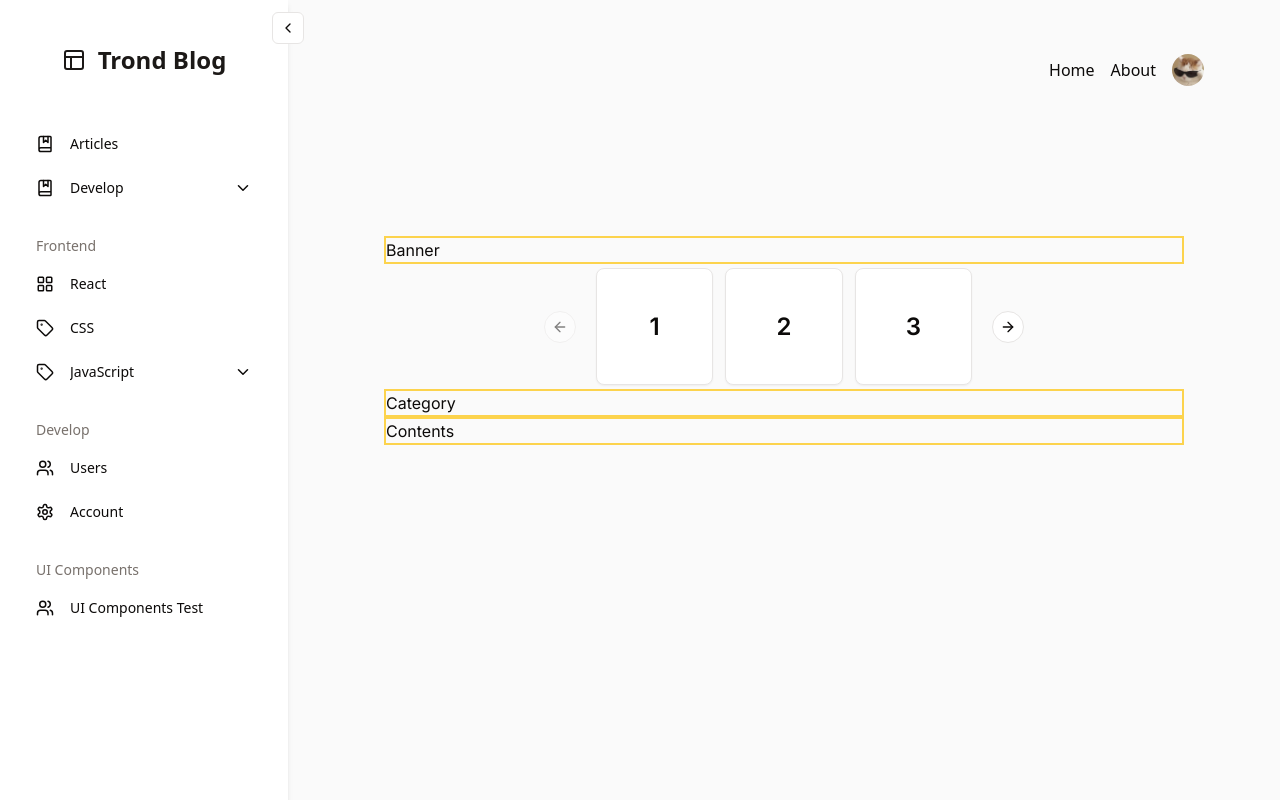
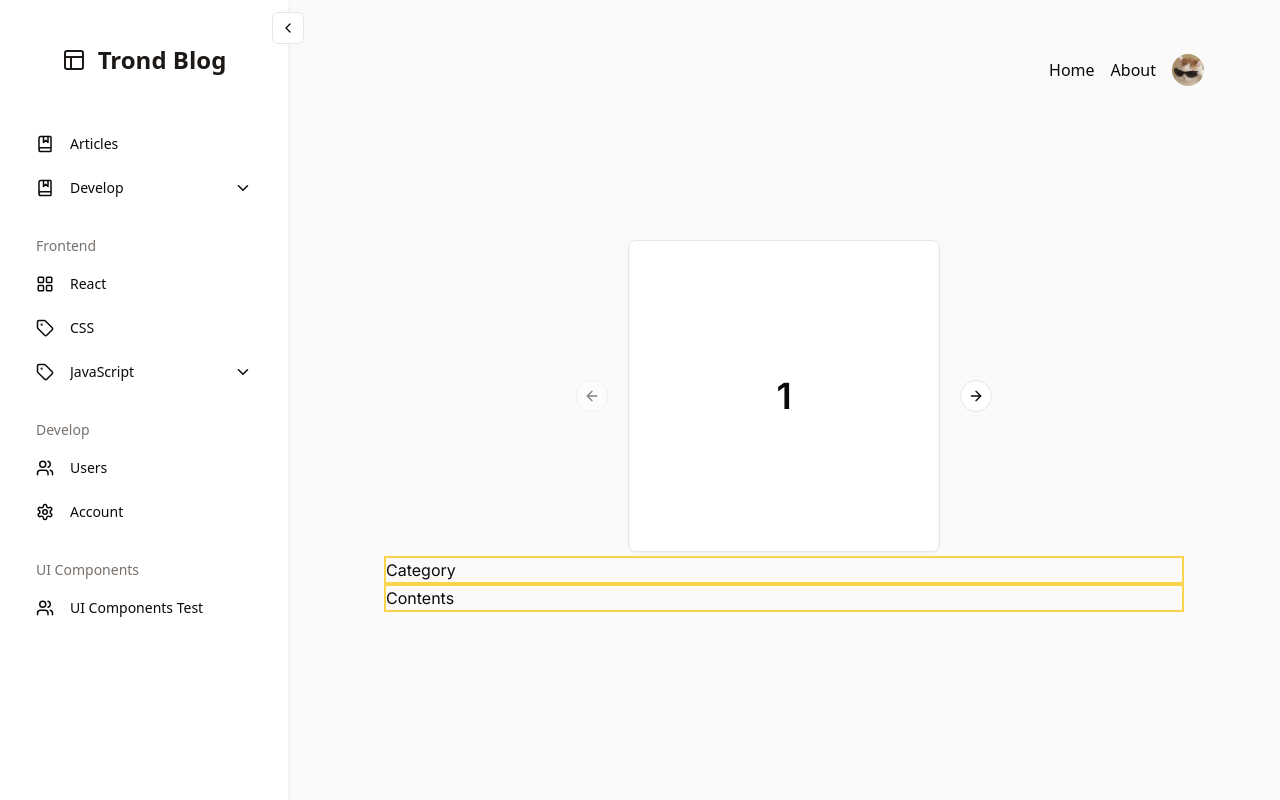
Before and after one commit to trondi/trondi.github.io, a Next.js app: page / in a window 1280 px wide. Built offline with nearby package versions, Linux system fonts and the light colour scheme; what next-redux-wrapper would draw is missing.

Commit message:
feat: carousel 수정

```diff
--- a/src/pages/index.tsx
+++ b/src/pages/index.tsx
@@ -18,19 +18,14 @@ export default function Home() {
     <main
       className={`flex flex-col items-center justify-between p-24 ${inter.className}`}
     >
-      <div className={`border-2 border-amber-300 w-full `}>Banner</div>
-
-      <Carousel className="w-full max-w-sm">
-        <CarouselContent className="-ml-1">
+      <Carousel className="w-full max-w-xs">
+        <CarouselContent>
           {Array.from({ length: 5 }).map((_, index) => (
-            <CarouselItem
-              key={index}
-              className="pl-1 md:basis-1/2 lg:basis-1/3"
-            >
+            <CarouselItem key={index}>
               <div className="p-1">
                 <Card>
                   <CardContent className="flex aspect-square items-center justify-center p-6">
-                    <span className="text-2xl font-semibold">{index + 1}</span>
+                    <span className="text-4xl font-semibold">{index + 1}</span>
                   </CardContent>
                 </Card>
               </div>
@@ -40,7 +35,6 @@ export default function Home() {
         <CarouselPrevious />
         <CarouselNext />
       </Carousel>
-
       <div className={`border-2 border-amber-300 w-full `}>Category</div>
       <div className={`border-2 border-amber-300 w-full `}>Contents</div>
     </main>
```
